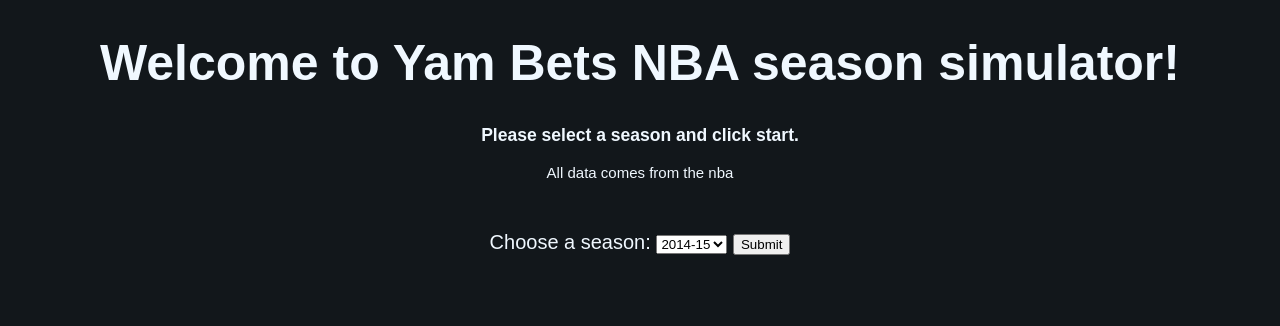
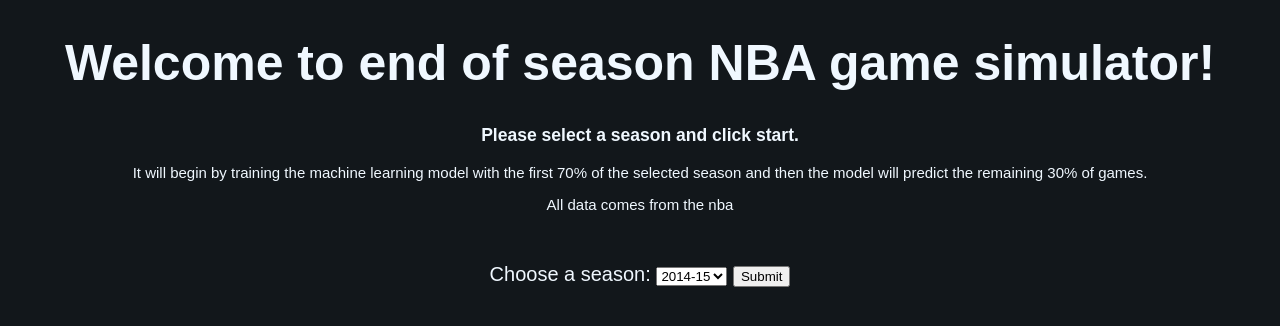
Before and after one commit to Joseph-McClintock/NBA-Game-Predictions-Flask-App, a Flask app: page / in a window 1280 px wide. Shown: the top 326 px of the page. Run offline with Flask 2, Linux system fonts and the light colour scheme.

Commit message:
Changed text in index.html

```diff
--- a/templates/index.html
+++ b/templates/index.html
@@ -10,11 +10,13 @@
 </head>
 <body>
     <div class="header">
-        <h1>Welcome to Yam Bets NBA season simulator!</h1>
+        <h1>Welcome to end of season NBA game simulator!</h1>
     </div>
 
     <div class="headertext">
         <h3>Please select a season and click start.</h3>
+        <p> It will begin by training the machine learning model with the first 70% of the selected season
+            and then the model will predict the remaining 30% of games.</p>
         <p>All data comes from the nba</p>
     </div>
     <div id="images">
```
